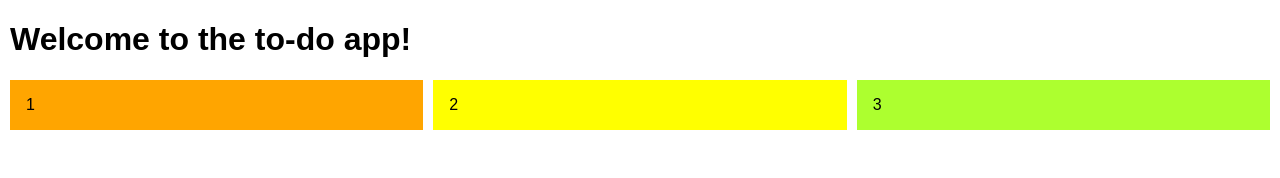
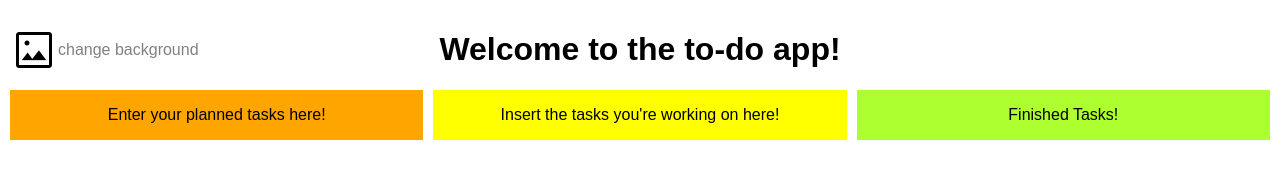
Before and after one commit to AndC101/javascript-projects, a plain HTML site: page To-Do-App/index.html in a window 1280 px wide. Drawn offline with nearby package versions, Linux system fonts and the light colour scheme.

Commit message:
added change bg button

```diff
--- a/To-Do-App/css/styles.css
+++ b/To-Do-App/css/styles.css
@@ -12,6 +12,8 @@ body{
 .responsive-three-column-grid {
     display:block;
     column-gap:10px;
+    text-align: center;
+    height: auto;
 }
 
 /* columns */
@@ -25,7 +27,6 @@ body{
 .mid-col{
     background-color:yellow;
 }
-
 .right-col{
     background-color:greenyellow;
 }
@@ -38,3 +39,41 @@ body{
         grid-template-columns: 1fr 1fr 1fr;
     }
 }
+
+.center-align-flex-container {
+    display: flex;
+    align-items: center;
+    justify-content: center;
+    position:relative;
+    gap:10px;
+}
+
+.welcome-text {
+    text-align: center;
+    width: 100%;
+}
+
+.image-button {
+    position: absolute;
+    left: 0;
+    margin-right:0;
+    cursor: pointer;
+    display: flex;
+    align-items: center;
+}
+
+.material-symbols-outlined {
+    vertical-align:middle;
+    font-variation-settings:
+    'FILL' 0,
+    'wght' 400,
+    'GRAD' 0,
+    'opsz' 48
+}
+
+.material-symbols-outlined.md-48 { font-size: 48px; }
+
+.guide-text{
+    color: grey;
+    margin-left: 0;
+}
--- a/To-Do-App/index.html
+++ b/To-Do-App/index.html
@@ -5,16 +5,32 @@
     <meta name="viewport" content="width=device-width, initial-scale=1.0">
     <title>To-do App</title>
     <link rel="stylesheet" href="css/styles.css">
+
+    <!--Image icon for changing the background-->
+    <link rel="stylesheet" href="https://fonts.googleapis.com/css2?family=Material+Symbols+Outlined:opsz,wght,FILL,GRAD@20..48,100..700,0..1,-50..200" />
 </head>
 <body>
+    <div class="center-align-flex-container">
 
-    <h1>Welcome to the to-do app!</h1>
+
+        <div class="image-button" onclick="loadImage()">
+            <span class="material-symbols-outlined md-48">Imagesmode</span>
+            <span class="guide-text">change background</span>
+
+        </div>
+
+
+        <h1 class="welcome-text">Welcome to the to-do app!</h1>
+    </div>
+
+
 
     <div class="responsive-three-column-grid">
-        <div class="left-col">1</div>
-        <div class="mid-col">2</div>
-        <div class="right-col">3</div>
+        <div class="left-col">Enter your planned tasks here!</div>
+        <div class="mid-col">Insert the tasks you're working on here!</div>
+        <div class="right-col">Finished Tasks!</div>
     </div>
+
 
 
     <!-- <h1>Hi! I'm Andrew</h1>
```
